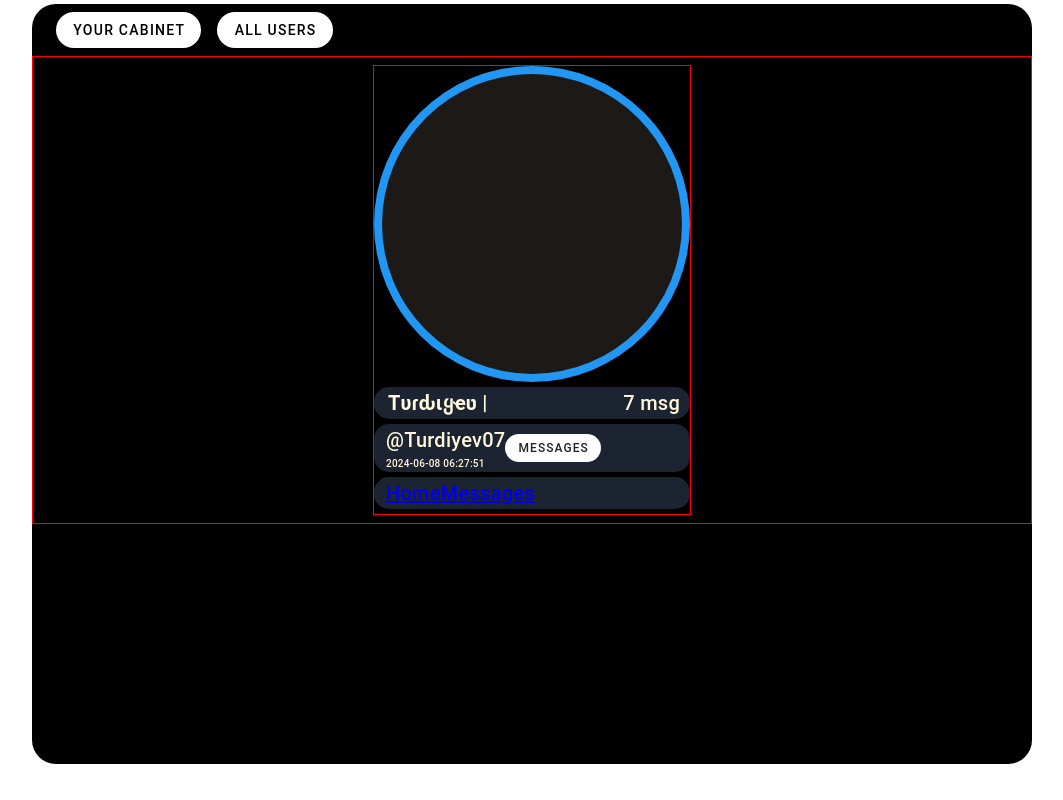
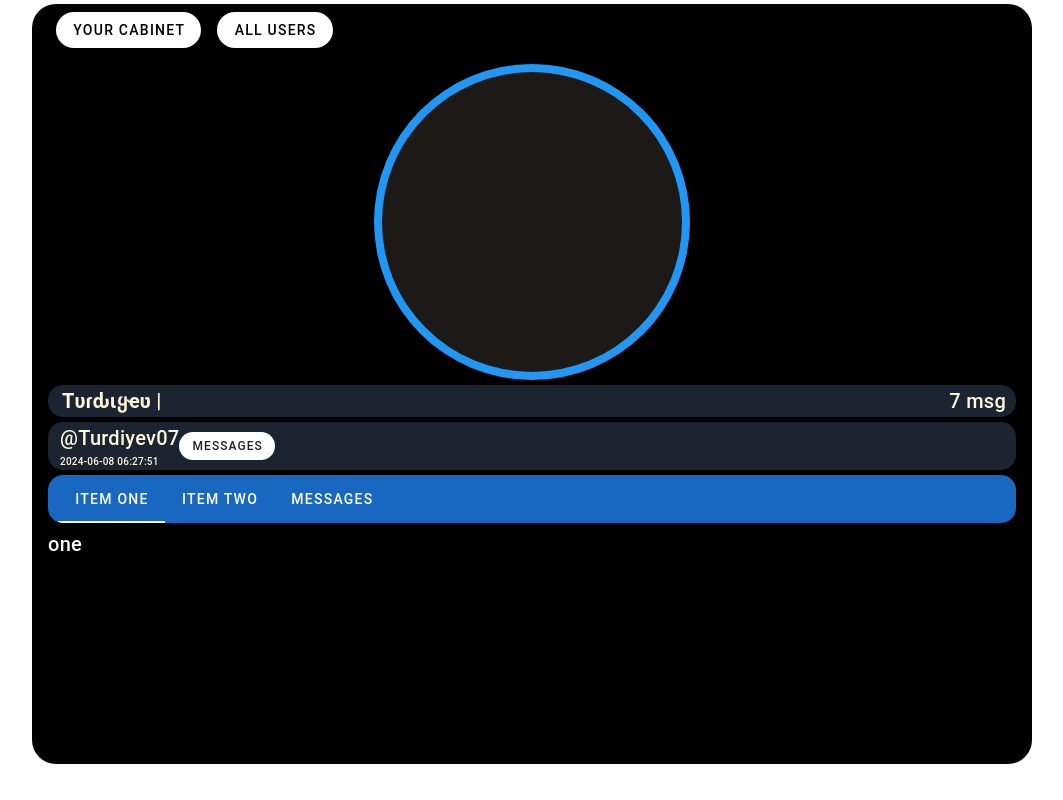
Before and after one commit to Turdiyevv/nuxe-note, a Nuxt app: page / in a window 1280 px wide. Shown: the whole page, without its empty margins (108-1171 px from the left). Built offline with nearby package versions, Linux system fonts and the light colour scheme.

Commit message:
change user get messages

```diff
--- a/pages/index.vue
+++ b/pages/index.vue
@@ -5,12 +5,14 @@
         <v-btn rounded="xl" color="white" class="mx-2" elevation="0">Your cabinet</v-btn>
         <v-btn rounded="xl" color="white" class="mx-2" elevation="0">all users</v-btn>
       </v-card-title>
-      <v-card-title class="d-flex justify-center" style="border: 1px solid red">
-            <div style="border: 1px solid red">
+      <v-card-title>
+        <div>
+          <div class="d-flex justify-center">
             <v-btn style="border-radius: 50% !important;" size="circle" class="pa-2"
                    :class="user.status? 'bg-blue' : 'bg-red'" density="compact">
               <v-avatar style="background-color: #1c1917" role="button" size="300"></v-avatar>
             </v-btn>
+          </div>
           <div class="block-class d-flex">
             <h4 class="ml-1 mr-auto" >{{user.name}} | </h4>
             <div>{{user.notification.length}} msg</div>
@@ -22,32 +24,35 @@
             </div>
             <v-btn rounded="xl" size="small" @click="openMsg" elevation="0">Messages</v-btn>
           </div>
-              <div class="px-3 d-flex align-center block-class">
-                <NuxtLink to="/">Home</NuxtLink>
-                <NuxtLink to="msgs">Messages</NuxtLink>
+          <v-tabs v-model="tab" bg-color="primary" class="block-class">
+            <v-tab value="one">Item One</v-tab>
+            <v-tab value="two">Item Two</v-tab>
+            <v-tab value="three" >Messages</v-tab>
+          </v-tabs>
+          <v-tabs-window v-model="tab">
+            <v-tabs-window-item value="one">
+              one
+            </v-tabs-window-item>
+
+            <v-tabs-window-item value="two">
+              Two
+            </v-tabs-window-item>
+
+            <v-tabs-window-item value="three">
+              <div>
+                <v-card v-for="(item, index) in user.notification" class="pa-2 my-1" rounded="xl">
+                  <div>
+                    <v-icon size="x-small" class="my-0">mdi-message</v-icon>
+                    <span style="font-size: 15px">{{index+1}}</span>
                   </div>
-            </div>
-            <v-dialog persistent v-model="msgList" max-width="600px" transition="dialog-bottom-transition" class="px-3">
-              <div class="block-class">
-                <div class="d-flex justify-end">
-                  <v-btn class="my-2" rounded color="red" size="small" @click="msgList = false">x</v-btn>
-                </div>
-                <v-virtual-scroll
-                  :items="user.notification"
-                  height="500">
-                  <template v-slot:default="{ item }">
-                    <v-list-item>
-                      <v-card class="pa-3" rounded="xl">
-                        <v-icon size="small" class="my-0">mdi-message</v-icon>
-                        <div>{{item.message}}</div>
+                  <div style="font-size: 18px">{{item.message}}</div>
                   <hr/>
                   <div class="d-flex justify-end" style="font-size: 10px">{{getSTDate(item.date)}}</div>
                 </v-card>
-                    </v-list-item>
-                  </template>
-                </v-virtual-scroll>
               </div>
-            </v-dialog>
+            </v-tabs-window-item>
+          </v-tabs-window>
+        </div>
       </v-card-title>
     </v-card>
   </div>
@@ -55,10 +60,8 @@
 <script setup>
 import {ref} from "vue";
 
-const msgList = ref(false);
-function openMsg() {
-  msgList.value = !msgList.value
-}
+const tab = ref(null);
+
 function getSTDate(dateString){
   const date = new Date(dateString);
 
```
Lines whose indentation alone changed are shown as unchanged.
